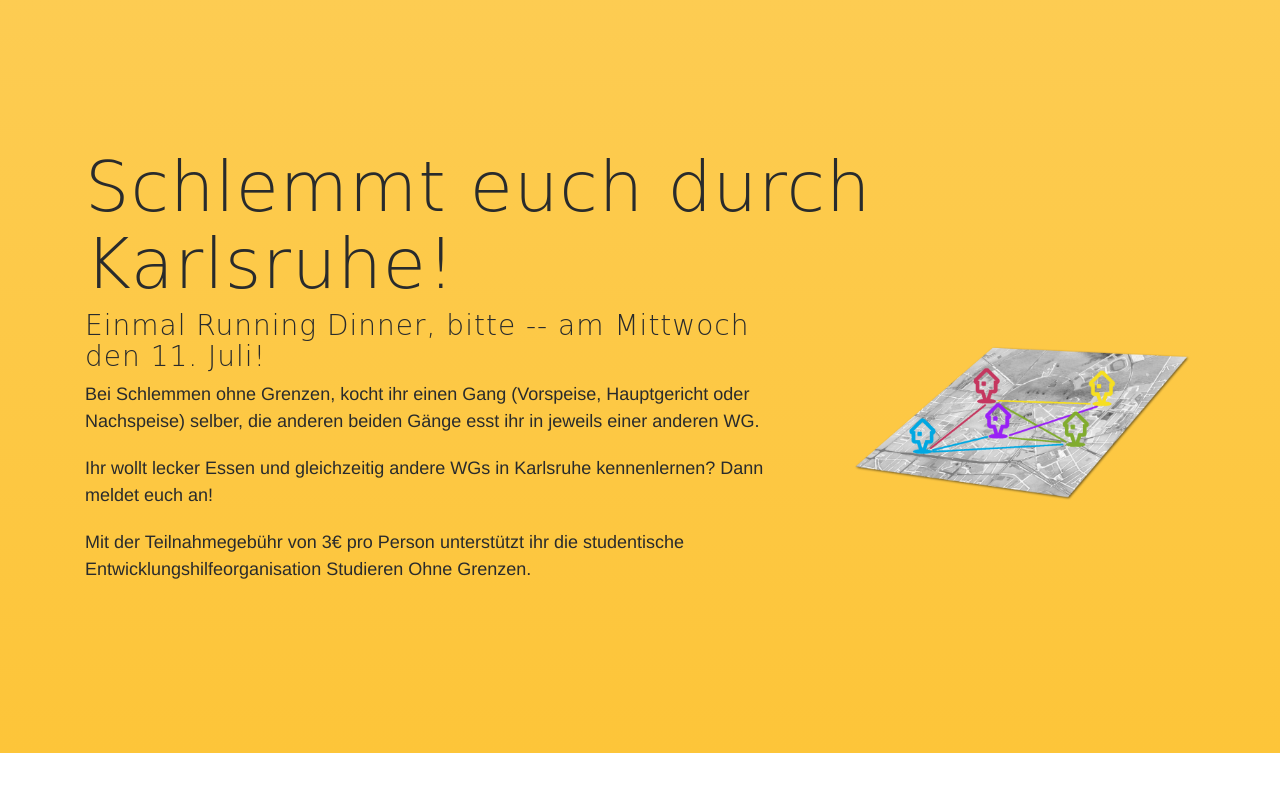
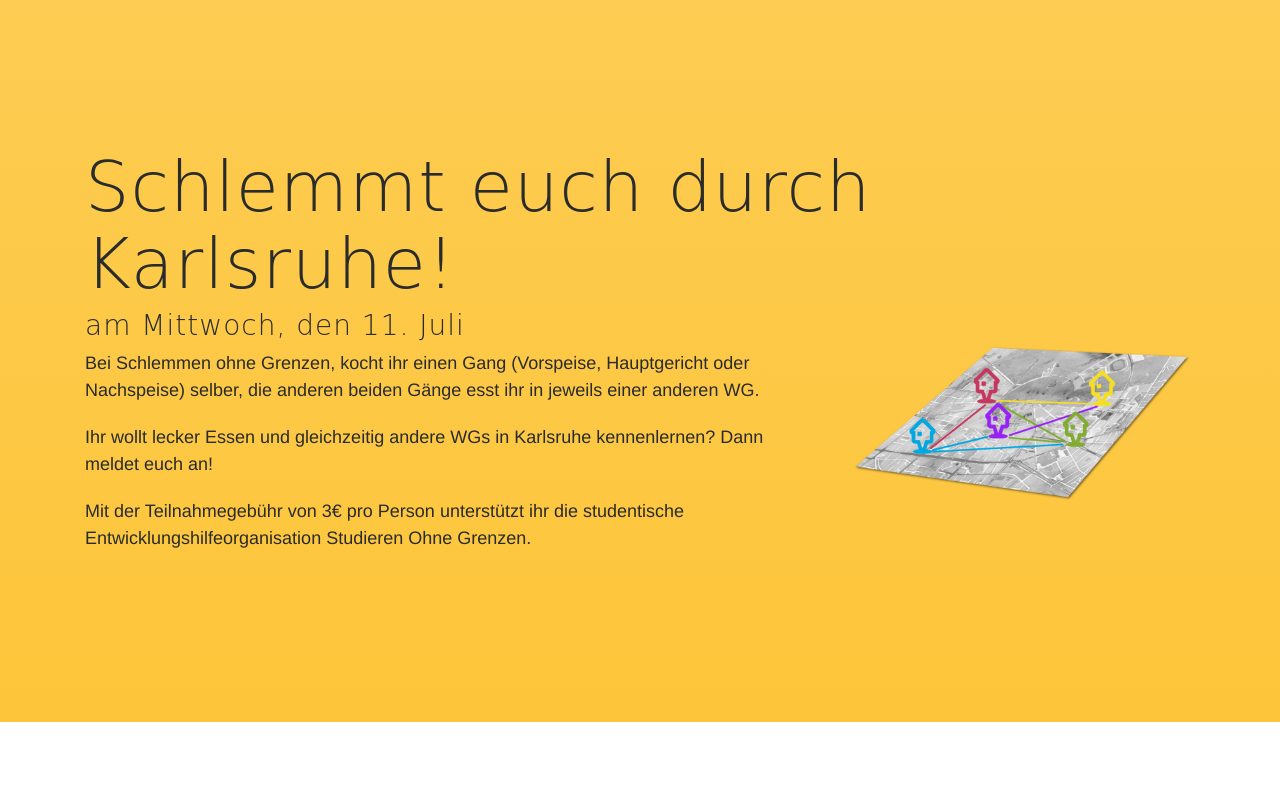
Before and after one commit to studieren-ohne-grenzen/schlemmenohnegrenzen, a Django app: template frontend/templates/frontend/index.html in a window 1280 px wide. Shown: the part 801-1594 px from the top of the page. Run offline with Django 3.2, Linux system fonts and the light colour scheme; the template is opened without the code that fills it, so the values that code supplies are empty; some libraries are stand-ins or nearby versions; some web fonts are replaced.

Commit message:
Fix typo

```diff
--- a/frontend/templates/frontend/index.html
+++ b/frontend/templates/frontend/index.html
@@ -46,7 +46,7 @@
             <h2>Schlemmt euch durch Karlsruhe!</h2>
             <div class="row">
                 <div class="col-md-8">
-                    <h3>Einmal Running Dinner, bitte -- am Mittwoch den 11. Juli!</h3>
+                    <h3>am Mittwoch, den 11. Juli</h3>
                     <p>Bei Schlemmen ohne Grenzen, kocht ihr einen Gang (Vorspeise, Hauptgericht oder Nachspeise) selber, die anderen beiden Gänge esst ihr in jeweils einer anderen WG.</p>
                     <p>
                         Ihr wollt lecker Essen und gleichzeitig andere WGs in Karlsruhe kennenlernen? Dann meldet euch an!
```
